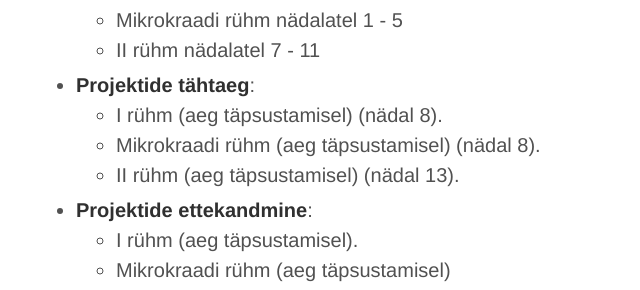
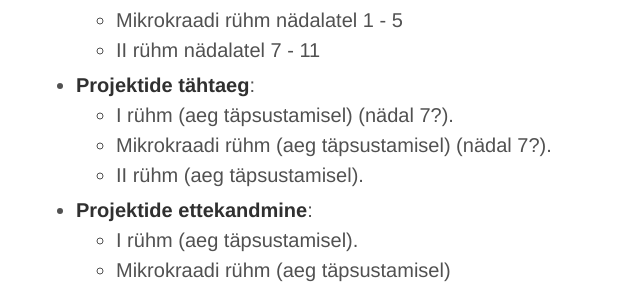
Before and after one commit to Rkursus/2023, a Jekyll site: the page built from index.md, in a window 1280 px wide and 900 px high, scrolled down 2422 px. Shown: the part 289-579 px from the top of the window, without its empty margins (244-884 px from the left). Built offline with Jekyll 4.4.1, drawn with Linux system fonts in a browser that asks for light colours.

Commit message:
Update index.md

```diff
--- a/index.md
+++ b/index.md
@@ -86,9 +86,9 @@ Aine läbimiseks on vaja:
 	* Mikrokraadi rühm nädalatel 1 - 5
 	* II rühm nädalatel 7 - 11
 * **Projektide tähtaeg**:
-	* I rühm (aeg täpsustamisel) (nädal 8).
-	* Mikrokraadi rühm (aeg täpsustamisel) (nädal 8).
-	* II rühm (aeg täpsustamisel) (nädal 13).
+	* I rühm (aeg täpsustamisel) (nädal 7?).
+	* Mikrokraadi rühm (aeg täpsustamisel) (nädal 7?).
+	* II rühm (aeg täpsustamisel).
 * **Projektide ettekandmine**:
 	* I rühm  (aeg täpsustamisel).
 	* Mikrokraadi rühm (aeg täpsustamisel)
```
